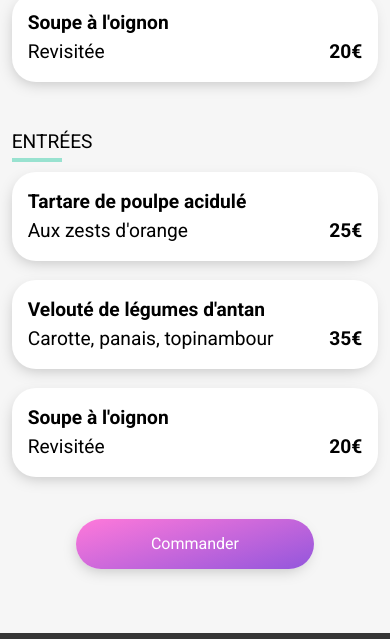
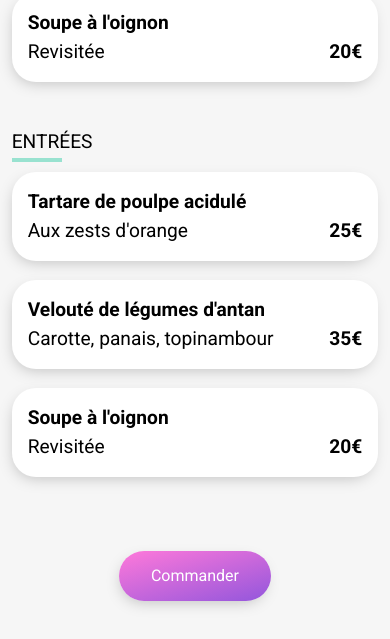
Before and after one commit to ValentinPierre-dev/VP_OhMyFood, a website: page restaurant-3.html in a window 390 px wide. Shown: the part 1065-1704 px from the top of the page. Drawn offline with Linux system fonts and the light colour scheme; a web font is replaced by a local one.

Commit message:
Responsive button

```diff
--- a/restaurant-3.html
+++ b/restaurant-3.html
@@ -138,12 +138,10 @@
                     </div>
                 </div>
             </article>
-
-            <!-- Bouton Commander -->
-
+        </section>
+        <div class="commander">
             <button class="btn--gradient">Commander</button>
-
-        </section>
+        </div>
     </main>
 
     <!-- Pied de page -->
--- a/scss/components/boutons.scss
+++ b/scss/components/boutons.scss
@@ -1,12 +1,11 @@
 // Css des boutons du site
 
 .btn--gradient{
-    margin: 2rem 4rem;
-    padding: 1rem;
+    padding: 1rem 2rem;
+    margin: 2rem;
     border-style: none;
     border-radius: $radius;
     color: $color-white;
     background: $color-gradient;
     box-shadow: $shadow-regular;
-    text-align: center;
 }
--- a/scss/pages/accueil.scss
+++ b/scss/pages/accueil.scss
@@ -18,7 +18,7 @@
 // Css de la partie Découverte de l'outil
 
 .discover{
-    @include flex-column;
+    //@include flex-column;
     background-color: $color-grey2;
     padding: 1.6rem;
     text-align: center;
--- a/scss/pages/menu.scss
+++ b/scss/pages/menu.scss
@@ -24,3 +24,9 @@
         }
     }
 }
+
+.commander{
+    background-color: $color-grey2;
+    text-align: center;
+    padding-bottom: 2rem;
+}
```
Also changed, not shown: css/style.css, 1 other file. Lines whose indentation alone changed are shown as unchanged.
